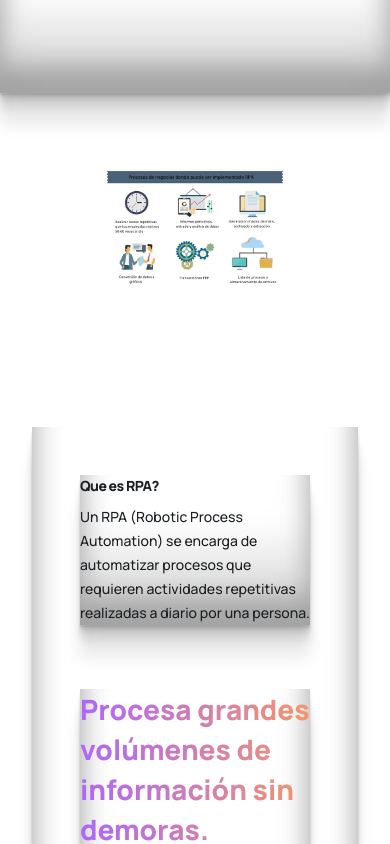
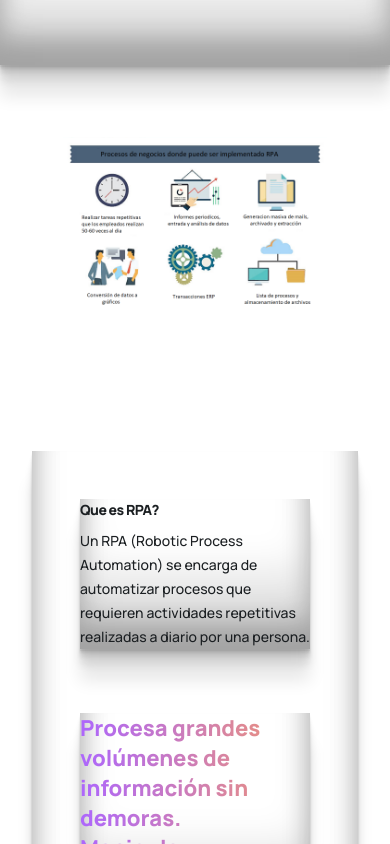
Before and after one commit to jonathanvolker/AtomationsWebPage-FrontendApp, a React (Create React App) app: page / in a window 390 px wide. Shown: the part 840-1684 px from the top of the page. Built offline with nearby package versions, Linux system fonts and the light colour scheme.

Commit message:
retoques responsive

```diff
--- a/src/components/brand/brand.css
+++ b/src/components/brand/brand.css
@@ -16,15 +16,10 @@
     align-items: flex;
 }
 .rpaAutomations__brand img {
-    max-width: 60%;
-    min-width: 60%;
+    max-width: 80%;
+    min-width: 80%;
+    transition: .5s ease;
 }
-
-
-.rpaAutomations__brand img {
-    transition: .5s ease;
-    }
-
 .rpaAutomations__brand img:hover{
     box-shadow:
     1px 1px #373737,
@@ -48,7 +43,10 @@
     .rpaAutomations__brand div {
         margin: 0.3rem;
     }
-
+    .rpaAutomations__brand img {
+        width: 95%;
+        height: 95%;
+    }
 
     .rpaAutomations__brand img {
         transition: .5s ease;
@@ -76,7 +74,10 @@
     .rpaAutomations__brand div {
         margin: 0.5rem;
     }
-
+    .rpaAutomations__brand img {
+        max-width: 85%;
+        min-width: 85%;
+    }
 
     .rpaAutomations__brand img {
         transition: .5s ease;
--- a/src/containers/header/header.css
+++ b/src/containers/header/header.css
@@ -186,7 +186,7 @@
 
     .rpaAutomations__header p {
         font-size: 14px;
-        line-height: 24px;
+        line-height: 20px;
     }
 
     .rpaAutomations__header-content__input input, .rpaAutomations__header-content__input button {
@@ -194,8 +194,8 @@
         line-height: 16px;
     }
     .rpaAutomations__header-image img {
-        width: 80%;
-        height: 80%;
+        width: 238px;
+        height: 113px;
         border-radius: 5%;
         transform-style: preserve-3d;
     }
--- a/src/containers/possibility/possibility.css
+++ b/src/containers/possibility/possibility.css
@@ -123,18 +123,18 @@
     }
 
     .rpaAutomations__possibility-content h1 {
-        font-size: 28px;
-        line-height: 38px;
+        font-size: 22px;
+        line-height: 32px;
     }
 
     .rpaAutomations__possibility-content__text {
         font-size: 14px;
-        line-height: 24px;
+        line-height: 22px;
     }
 
     .rpaAutomations__possibility-content__subtext {
         font-size: 14px;
-        line-height: 24px;
+        line-height: 22px;
     }
 }
 
@@ -149,8 +149,8 @@
     }
 
     .rpaAutomations__possibility-content h1 {
-        font-size: 24px;
-        line-height: 32px;
+        font-size: 20px;
+        line-height: 26px;
     }
 
     .rpaAutomations__possibility-content__text {
--- a/src/containers/whatrpaAutomations/whatrpaAutomations.css
+++ b/src/containers/whatrpaAutomations/whatrpaAutomations.css
@@ -80,6 +80,10 @@
     .rpaAutomations__whatrpaAutomations-heading p {
         margin-top: 1rem;
     }
+    .rpaAutomations__whatrpaAutomations-heading h1 {
+        font-size: 22px;
+        line-height: 30px;
+    }
 }
 
 @media screen and (max-width: 650px) {
@@ -95,8 +99,8 @@
     }
 
     .rpaAutomations__whatrpaAutomations-heading h1 {
-        font-size: 28px;
-        line-height: 40px;
+        font-size: 22px;
+        line-height: 30px;
     }
 }
 
@@ -107,4 +111,8 @@
         min-width: 100%;
         box-shadow: rgba(0, 0, 0, 0.17) 0px -23px 25px 0px inset, rgba(0, 0, 0, 0.15) 0px -36px 30px 0px inset, rgba(0, 0, 0, 0.1) 0px -79px 40px 0px inset, rgba(0, 0, 0, 0.06) 0px 2px 1px, rgba(0, 0, 0, 0.09) 0px 4px 2px, rgba(0, 0, 0, 0.09) 0px 8px 4px, rgba(0, 0, 0, 0.09) 0px 16px 8px, rgba(0, 0, 0, 0.09) 0px 32px 16px;
     }
+    .rpaAutomations__whatrpaAutomations-heading h1 {
+        font-size: 22px;
+        line-height: 30px;
+    }
 }
```
